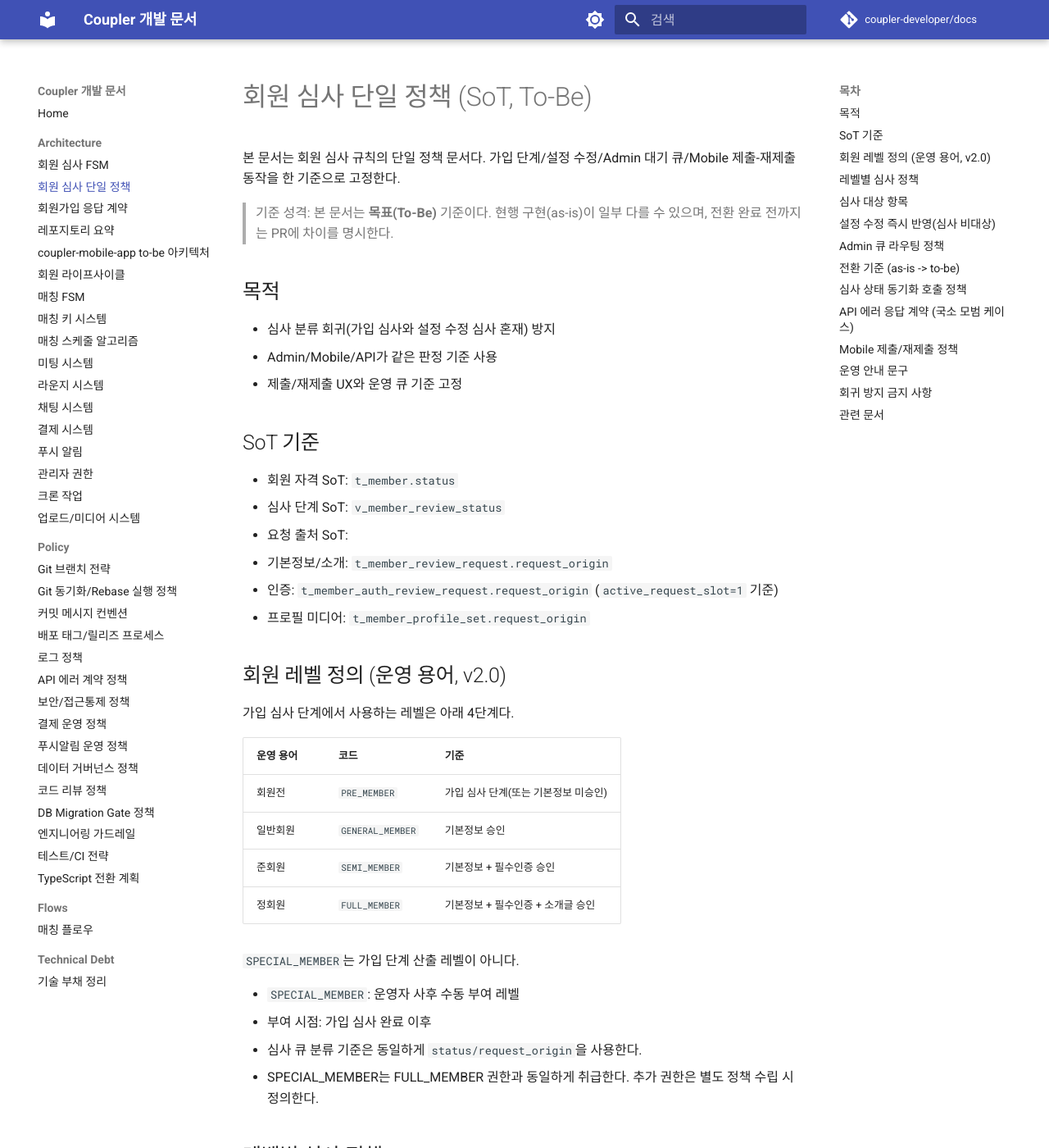
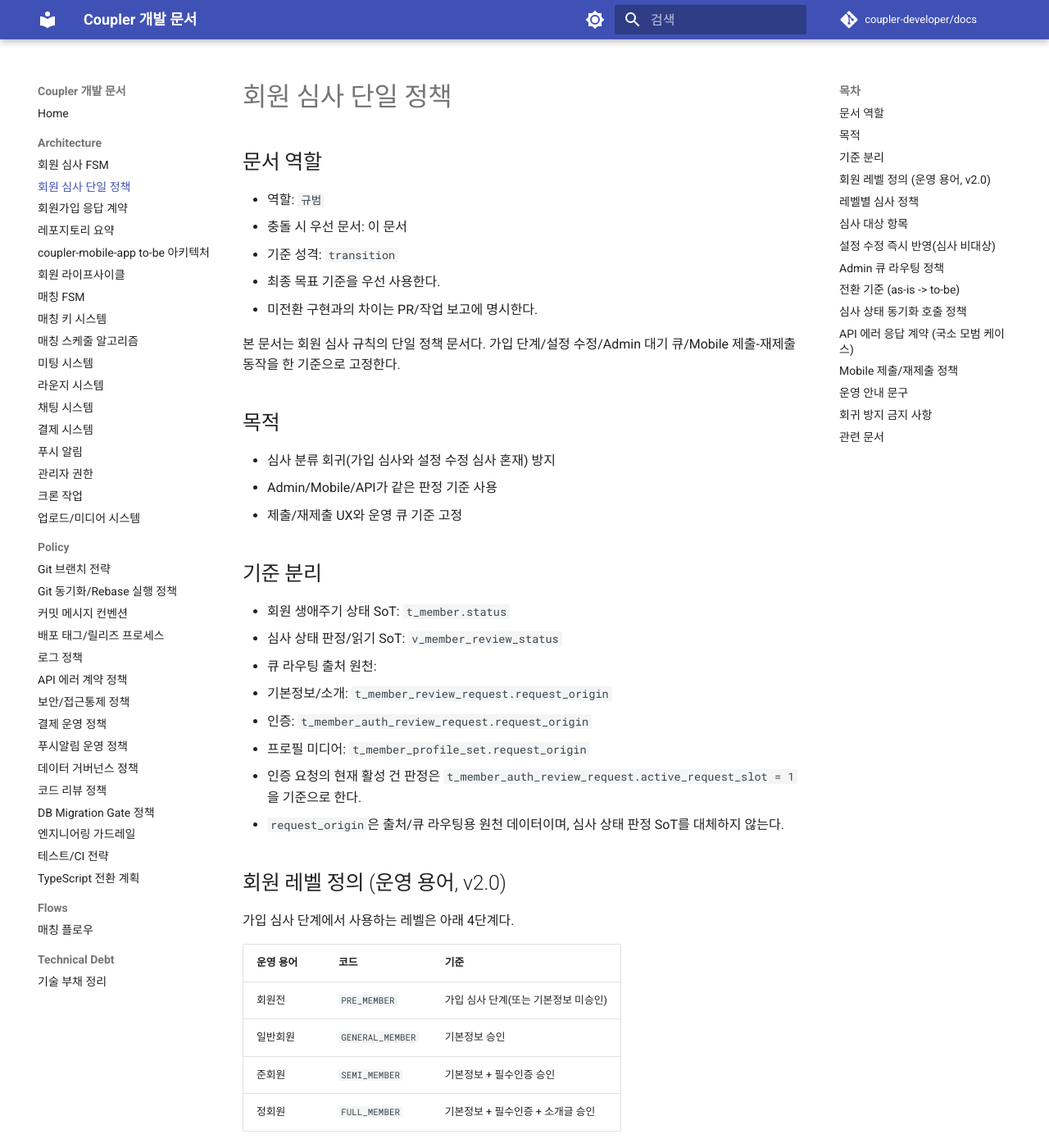
Before and after one commit to coupler-developer/docs, an MkDocs documentation site: the page built from content/architecture/member-review-policy.md, in a window 1280 px wide and 1400 px high. Shown: the whole window at 82% size. Built offline with MkDocs 1.6.1 and Material for MkDocs 9.7.7, drawn with Linux system fonts in a browser that asks for light colours; comment, search, counter and statistics services are not loaded.

Commit message:
docs: 심사 정책과 fsm 역할을 분리
Changes:
- member-review-policy를 규범 문서로 명시했다
- member-review-fsm을 설명 문서로 정리하고 우선 문서를 연결했다
- request_origin과 read SoT 경계를 policy에 명시했다

Tests:
- npm run lint:md
- not run: mkdocs build --strict (mkdocs 미설치)

```diff
--- a/content/architecture/member-review-policy.md
+++ b/content/architecture/member-review-policy.md
@@ -1,10 +1,15 @@
-# 회원 심사 단일 정책 (SoT, To-Be)
+# 회원 심사 단일 정책
+
+## 문서 역할
+
+- 역할: `규범`
+- 충돌 시 우선 문서: 이 문서
+- 기준 성격: `transition`
+  - 최종 목표 기준을 우선 사용한다.
+  - 미전환 구현과의 차이는 PR/작업 보고에 명시한다.
 
 본 문서는 회원 심사 규칙의 단일 정책 문서다.
 가입 단계/설정 수정/Admin 대기 큐/Mobile 제출-재제출 동작을 한 기준으로 고정한다.
-
-> 기준 성격: 본 문서는 **목표(To-Be)** 기준이다.
-> 현행 구현(as-is)이 일부 다를 수 있으며, 전환 완료 전까지는 PR에 차이를 명시한다.
 
 ## 목적
 
@@ -12,14 +17,16 @@
 - Admin/Mobile/API가 같은 판정 기준 사용
 - 제출/재제출 UX와 운영 큐 기준 고정
 
-## SoT 기준
+## 기준 분리
 
-- 회원 자격 SoT: `t_member.status`
-- 심사 단계 SoT: `v_member_review_status`
-- 요청 출처 SoT:
+- 회원 생애주기 상태 SoT: `t_member.status`
+- 심사 상태 판정/읽기 SoT: `v_member_review_status`
+- 큐 라우팅 출처 원천:
   - 기본정보/소개: `t_member_review_request.request_origin`
-  - 인증: `t_member_auth_review_request.request_origin` (`active_request_slot=1` 기준)
+  - 인증: `t_member_auth_review_request.request_origin`
   - 프로필 미디어: `t_member_profile_set.request_origin`
+- 인증 요청의 현재 활성 건 판정은 `t_member_auth_review_request.active_request_slot = 1`을 기준으로 한다.
+- `request_origin`은 출처/큐 라우팅용 원천 데이터이며, 심사 상태 판정 SoT를 대체하지 않는다.
 
 ## 회원 레벨 정의 (운영 용어, v2.0)
 
```
Also changed, not shown: content/architecture/member-review-fsm.md (+13 -5 lines).
